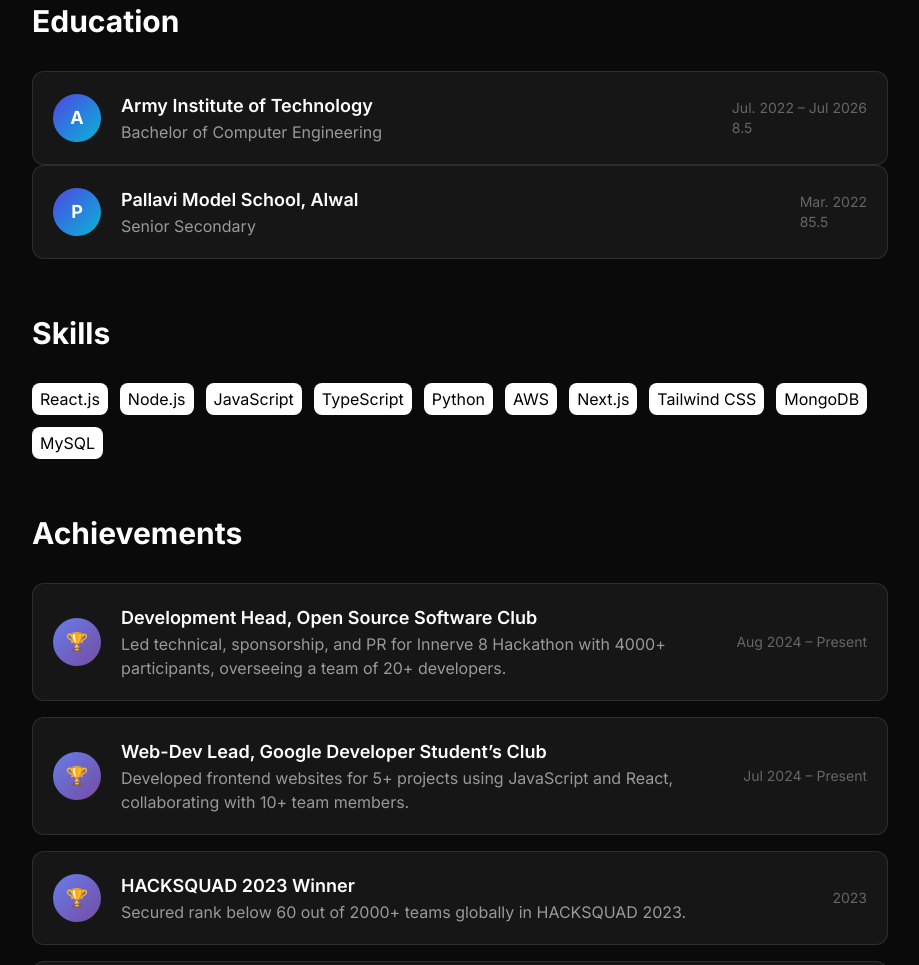
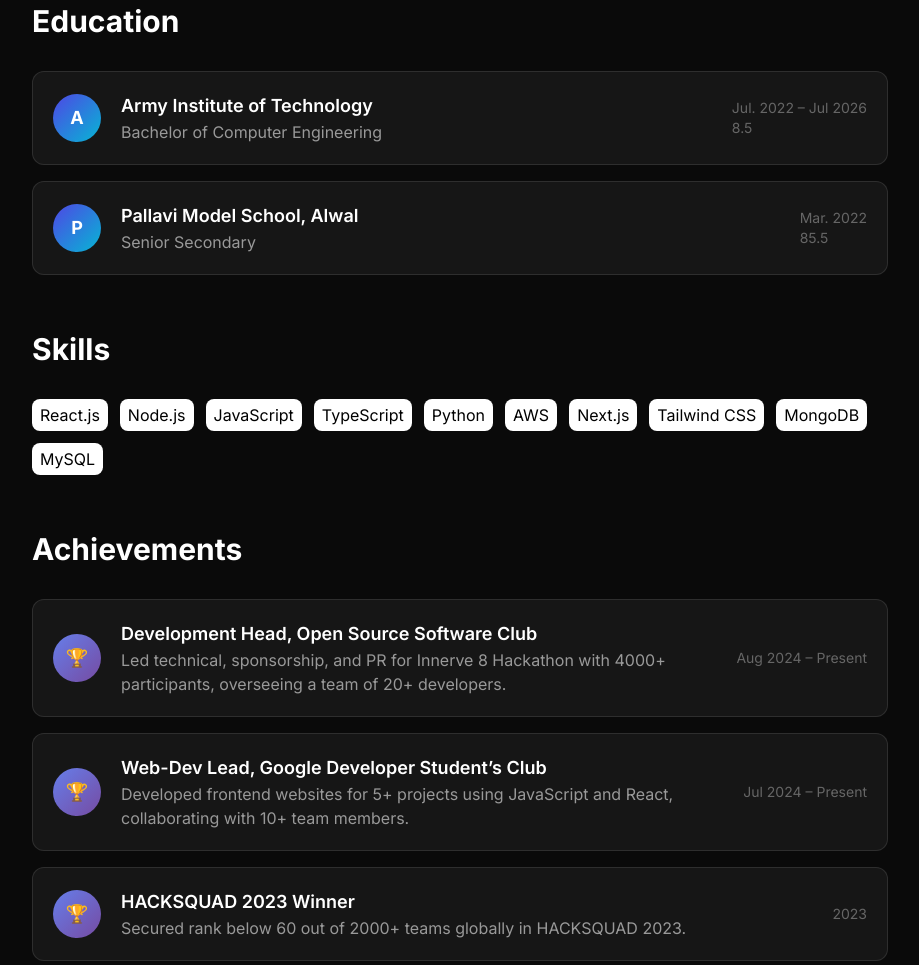
Before and after one commit to ExpS1978/sdvsfg, a plain HTML site: page index.html in a window 1280 px wide. Shown: the part 803-1768 px from the top of the page, without its empty margins (180-1099 px from the left). Drawn offline with nearby package versions, Linux system fonts and the light colour scheme.

Commit message:
Update HTML content from OpusForge

```diff
--- a/index.html
+++ b/index.html
@@ -256,7 +256,7 @@
         <!-- Education Section -->
         <section id="education" class="mb-12 md:mb-14 animate-fadeIn">
             <h2 class="text-2xl md:text-3xl font-bold mb-8 section-heading-underline">Education</h2>
-            <div id="education-container">
+            <div id="education-container" class="space-y-4">
                 <div
                     class="flex flex-col md:flex-row md:items-center gap-5 p-5 bg-white bg-opacity-5 rounded-xl border border-white border-opacity-10 transition-all duration-300 hover:bg-opacity-8 hover:-translate-y-0.5">
                     <div
```
